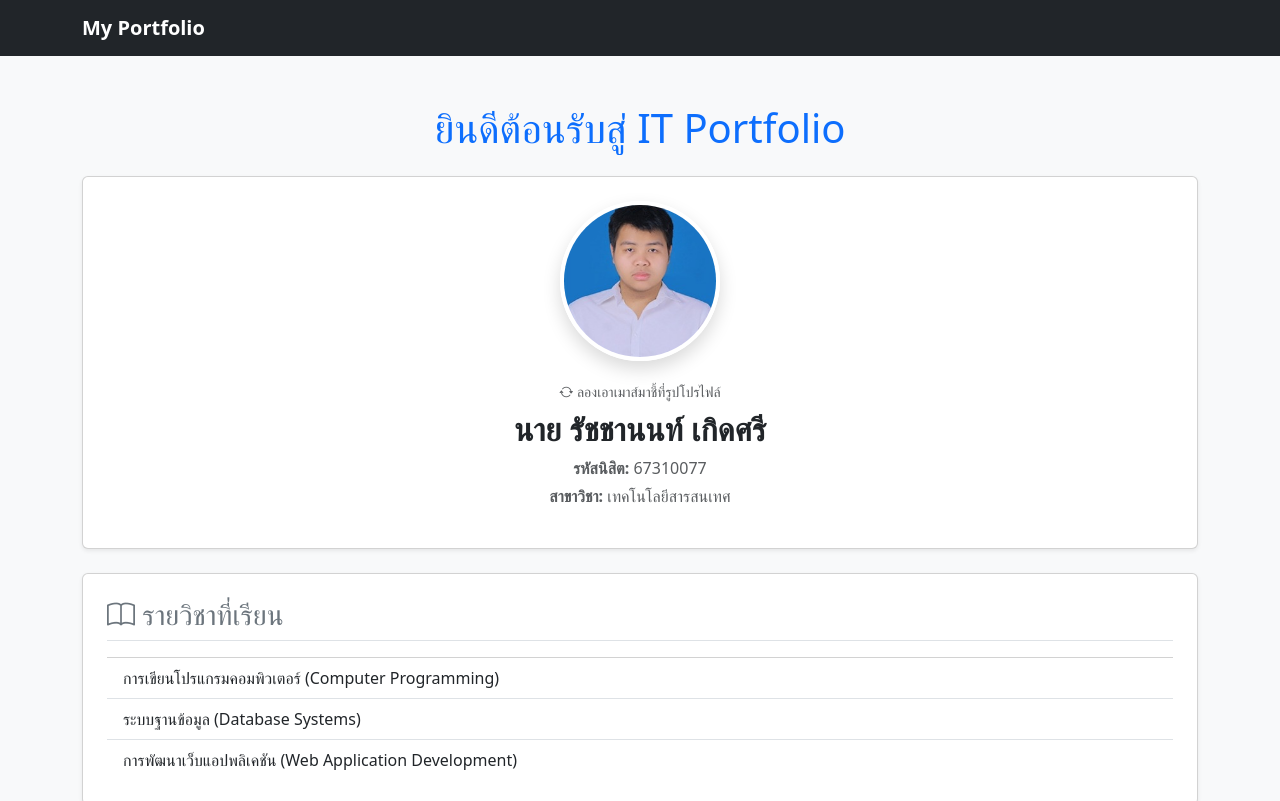
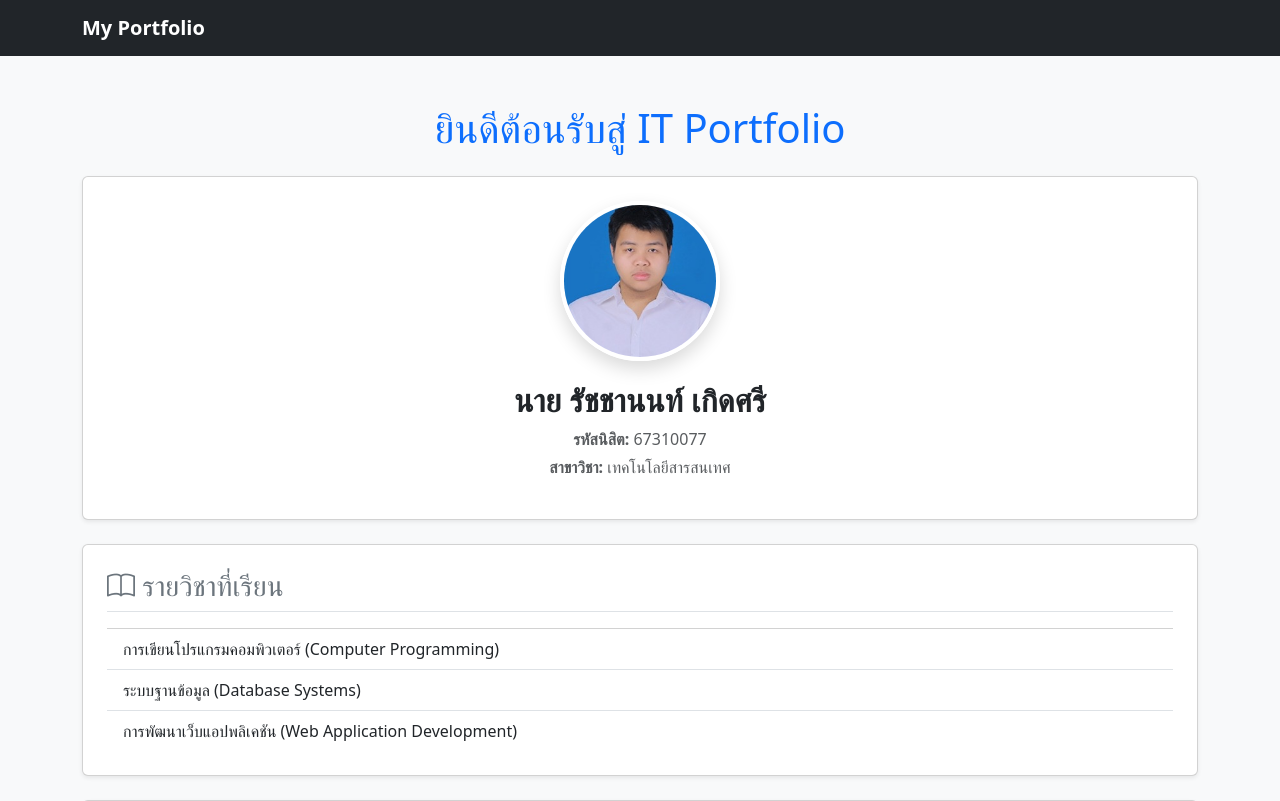
Before and after one commit to 67310077-bit/my-portfolio, a plain HTML site: page index.html in a window 1280 px wide. Shown: the top 801 px of the page. Drawn offline with nearby package versions, Linux system fonts and the light colour scheme.

Commit message:
Remove profile hint text

```diff
--- a/index.html
+++ b/index.html
@@ -83,7 +83,6 @@
           </div>
         </div>
       </div>
-      <p class="text-muted small mb-2"><i class="bi bi-arrow-repeat"></i> ลองเอาเมาส์มาชี้ที่รูปโปรไฟล์</p>
 
       <h2 class="fw-bold">นาย รัชชานนท์ เกิดศรี</h2>
       <p class="text-muted mb-1"><strong>รหัสนิสิต:</strong> 67310077</p>
```
Also changed, not shown: lava-bg.jpg (added).
